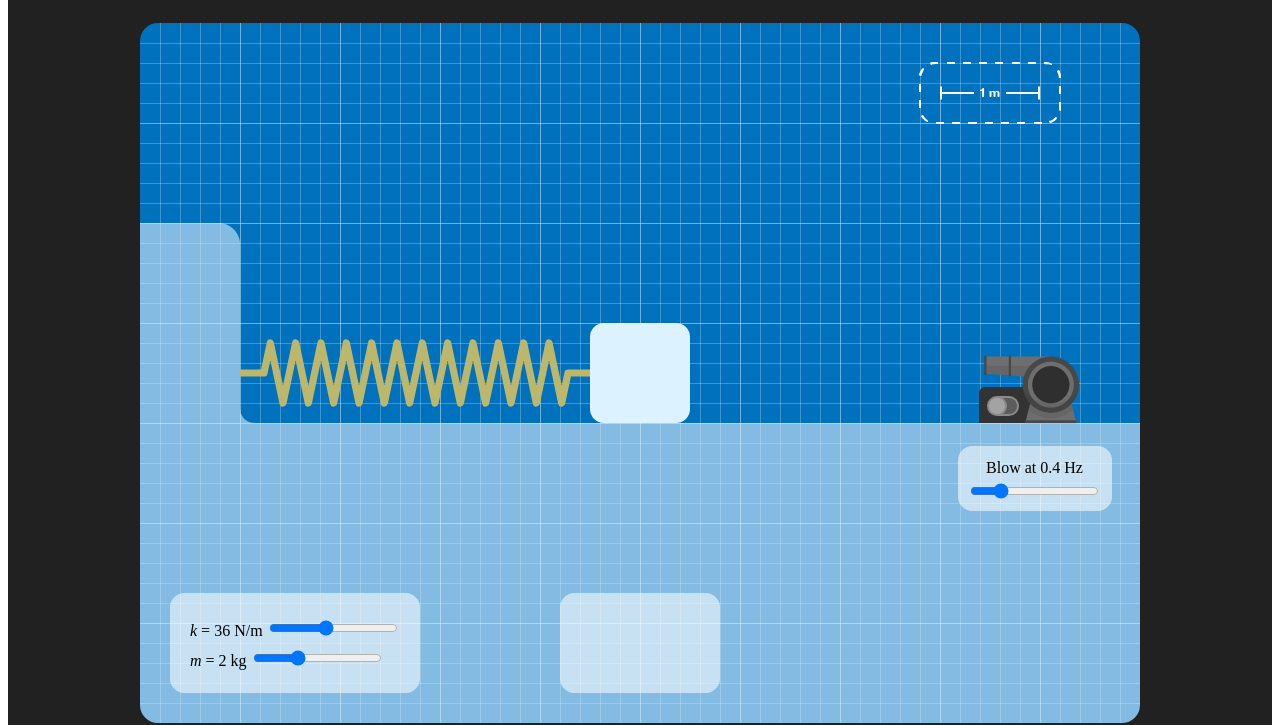
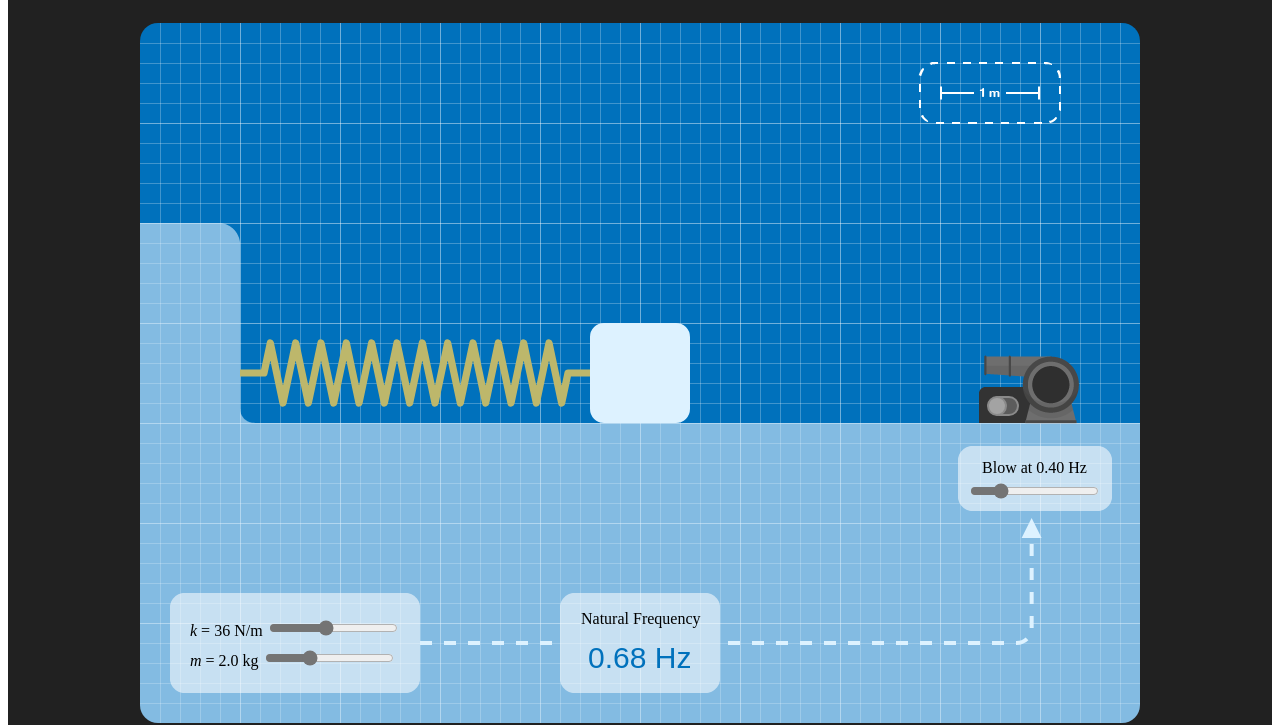
Before and after one commit to shayaninTest/Test, a plain HTML site: page index.html in a window 1280 px wide. Shown: the part 105-830 px from the top of the page. Drawn offline with Linux system fonts and the light colour scheme.

Commit message:
Add files via upload

```diff
--- a/Natural Frequency.js
+++ b/Natural Frequency.js
@@ -22,6 +22,7 @@ let BlockSize;
 let spring;
 let windForce;
 let ti;
+let NatFreq;
 
 // interactivity variables
 let isDragging = false;
@@ -172,6 +173,40 @@ function DrawBlock(x, y) {
     context.fill();
 }
 
+function DrawNatFreq(text) {
+    context.font = "30px Arial";
+    context.fillStyle = '#0071BC';
+    context.fillText(text.toFixed(2) + " Hz", 448, 645);
+
+    let NatPointerX = 837 + (952 - 837)*(text - 0.2);
+
+    context.strokeStyle = '#DDF2FF';
+    context.lineCap = 'butt';
+    context.lineJoin = 'round';
+    context.lineWidth = 4;
+    context.beginPath();
+    context.setLineDash([12, 12]);
+    context.moveTo(280, 620);
+    context.lineTo(420, 620);
+    context.moveTo(588, 620);
+    context.lineTo(NatPointerX - 15, 620);
+    context.arc(NatPointerX - 15, 605, 15, 0.5*Math.PI, 0, true);
+    context.lineTo(NatPointerX, 515);
+    context.stroke();
+    context.setLineDash([]);
+    context.closePath();
+
+    context.fillStyle = '#DDF2FF';
+    context.beginPath();
+    context.moveTo(NatPointerX, 515);
+    context.lineTo(NatPointerX - 10, 515);
+    context.lineTo(NatPointerX, 495);
+    context.lineTo(NatPointerX + 10, 515);
+    context.lineTo(NatPointerX, 515);
+    context.closePath();
+    context.fill();
+}
+
 function OnEachStep() {
     if (isDragging == false) {
         let dt = new Date().getTime()/1000 - ti;
@@ -193,9 +228,12 @@ function OnEachStep() {
         block.UpdateState(spring.force - windForce.Value(), dt);
         spring.UpdateSpring(SpringFixedX, block.x);
 
+        NatFreq = Math.sqrt(SpringStiffnessSlider.value/MassSlider.value)/(2*Math.PI);
+
         context.clearRect(0, 0, canvas.width, canvas.height);
         spring.DrawSpring();
         DrawBlock(block.x, SpringFixedY);
+        DrawNatFreq(NatFreq);
 
         // check for collision, the block will bounce with half the velocity if collision happened (75% reduction of KE)
         if (block.x - BlockSize/2 < 1) {
@@ -238,11 +276,11 @@ function showSpringStiffness() {
 }
 
 function showMass() {
-    MassReadout.innerHTML = MassSlider.value;
+    MassReadout.innerHTML = parseFloat(MassSlider.value).toFixed(1);
 }
 
 function showWindFrequency() {
-    WindFrequencyReadout.innerHTML = WindFrequencySlider.value;
+    WindFrequencyReadout.innerHTML = parseFloat(WindFrequencySlider.value).toFixed(2);
 }
 
 function onDrag(evt) {
@@ -262,6 +300,7 @@ function onDrag(evt) {
     context.clearRect(0, 0, canvas.width, canvas.height);
     spring.DrawSpring();
     DrawBlock(block.x, SpringFixedY);
+    DrawNatFreq(NatFreq);
 
     if (bloweronoffswitch.checked == true) {
         windForce.DrawWind();
--- a/index.html
+++ b/index.html
@@ -21,16 +21,19 @@
                 <input type="range" id="SpringStiffnessSlider" min="25" max="50" step="1" value="36" oninput="showSpringStiffness();" onchange="showSpringStiffness();">
             </div>
             <div class='mSlider'>
-                <i>m</i> = <span id="MassReadout">2</span> kg
-                <input type="range" id="MassSlider" min="1" max="4" step="0.1" value="2" oninput="showMass();" onchange="showMass();">
+                <i>m</i> = <span id="MassReadout">2.0</span> kg
+                <input type="range" id="MassSlider" min="1" max="4" step="0.1" value="2.0" oninput="showMass();" onchange="showMass();">
             </div>
             <div class='fSlider' style="text-align:center; line-height:160%;">
-                Blow at <span id="WindFrequencyReadout">0.4</span> Hz<br>
-                <input type="range" id="WindFrequencySlider" min="0.2" max="1.2" step="0.001" value="0.4" oninput="showWindFrequency();" onchange="showWindFrequency();">
+                Blow at <span id="WindFrequencyReadout">0.40</span> Hz<br>
+                <input type="range" id="WindFrequencySlider" min="0.2" max="1.2" step="0.01" value="0.40" oninput="showWindFrequency();" onchange="showWindFrequency();">
             </div>
             <div class="onoffswitch">
                 <input type="checkbox" name="onoffswitch" class="onoffswitch-checkbox" id="bloweronoffswitch" tabindex="0">
                 <label class="onoffswitch-label" for="bloweronoffswitch"></label>
+            </div>
+            <div class="natFreqBox">
+                Natural Frequency
             </div>
         </div>
 
--- a/style.css
+++ b/style.css
@@ -57,6 +57,16 @@
     left: 50%;
     transform: translate(328px, 0);
     top: 467px;
+    -webkit-user-select: none;
+    user-select: none;
+}
+
+.natFreqBox {
+    position: absolute;
+    z-index: 6;
+    left: 50%;
+    transform: translate(-59px, 0);
+    top: 622px;
     -webkit-user-select: none;
     user-select: none;
 }
@@ -124,3 +134,8 @@ p {
 .onoffswitch-checkbox:checked + .onoffswitch-label:before {
     right: 0px;
 }
+
+input[type=range] {
+    accent-color: rgb(116, 116, 116);
+    width: 129px;
+}
```
